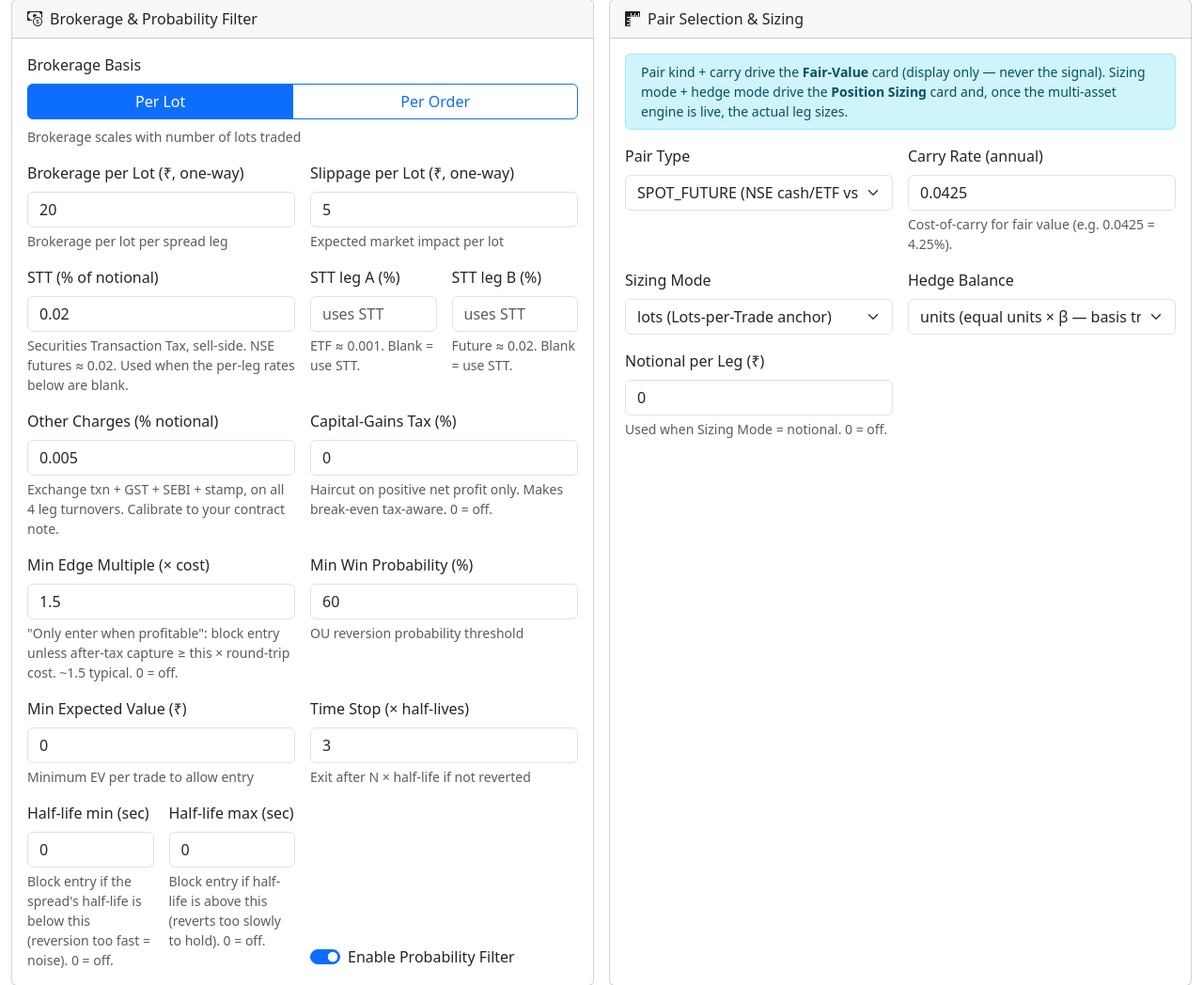
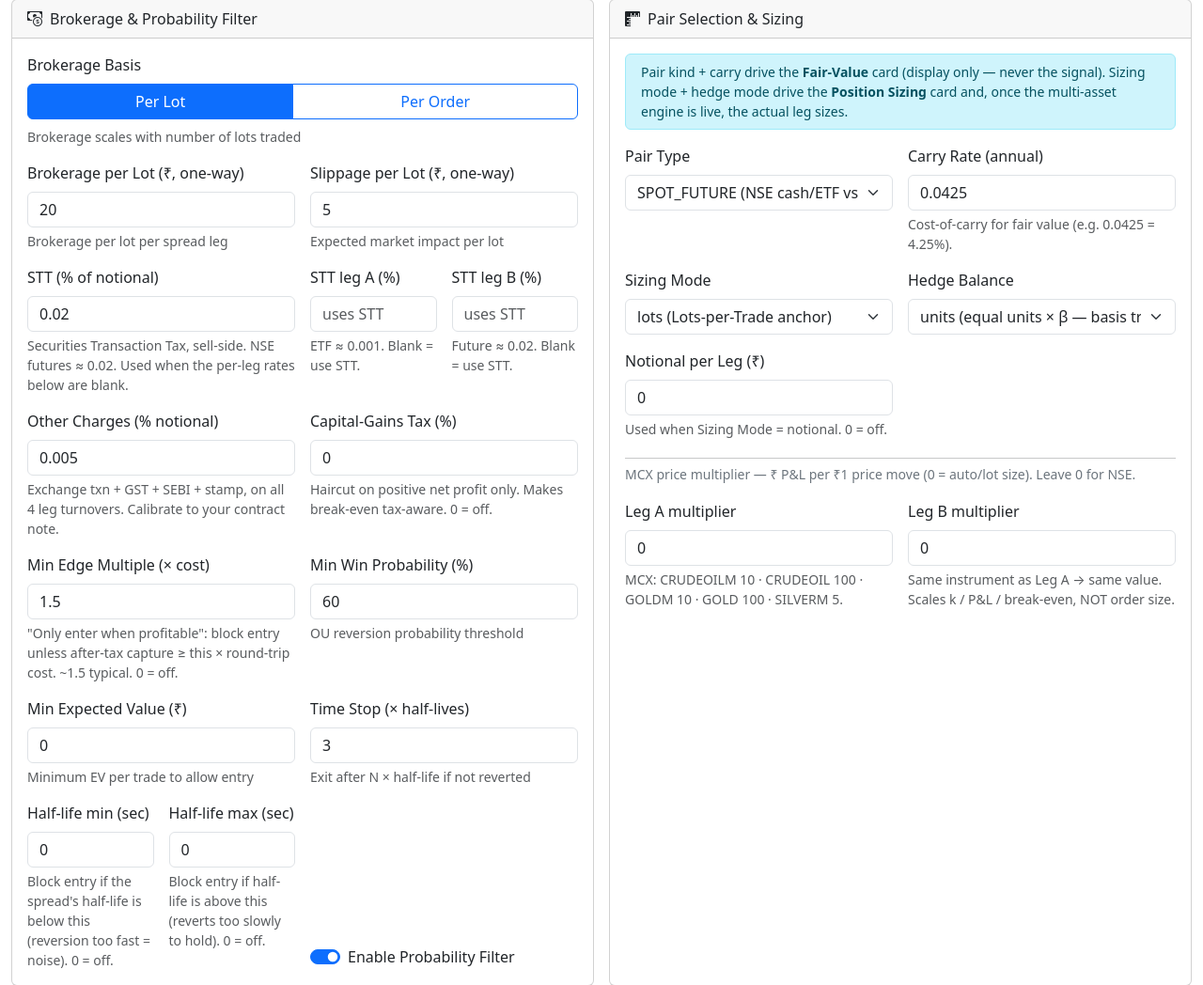
Before and after one commit to ajoxf/arrow-statarb, a Flask app: page /settings in a window 1280 px wide. Shown: the part 2008-3056 px from the top of the page at 94% size. Run offline with Flask 3, Linux system fonts and the light colour scheme; data that the repository does not hold is empty.

Commit message:
Add MCX price multiplier (fix k=1 for MCX P&L/BE/EV)
MCX reports an order-lot of 1 that is NOT the P&L multiplier, so k, notionals,
break-even, EV and live P&L were understated (e.g. CRUDEOILM showed k=1, should
be 10 barrels). New pairs.multiplier_a/_b override the P&L price multiplier per
leg WITHOUT changing order quantity (that stays on the broker lot size):
- _price_multiplier(leg): config override if >0 else broker lot size. Feeds
  _lot_multiplier (algo P&L/BE/EV), /api/pair-analytics and /api/engine/shadow
  (k, notionals). NSE unaffected (leave 0 = auto).
- Settings: pairs.multiplier_a/_b in config + /api/settings GET/POST + Pair &
  Sizing card (with common MCX values: CRUDEOILM 10, CRUDEOIL 100, GOLDM 10…).
- Test: override scales k/notional, broker order-lot untouched. 353 tests.

Co-Authored-By: Claude Opus 4.8 <noreply@anthropic.com>
Claude-Session: https://claude.ai/code/session_014NKUxSD6a4kWARC2XAANxb

```diff
--- a/arrow_statarb/web/app.py
+++ b/arrow_statarb/web/app.py
@@ -717,15 +717,29 @@ def create_app(config: Optional[Config] = None) -> Tuple[Flask, SocketIO]:
         except Exception:
             return 1.0
 
+    def _price_multiplier(lk: str) -> float:
+        """₹ of P&L per ₹1 move in the QUOTED price for a leg — the number that
+        turns a spread move into money (k, notionals, break-even, EV, live P&L).
+
+        For NSE the broker lot size already equals this. For MCX the broker
+        reports an order-lot of 1 that is NOT the P&L multiplier, so an explicit
+        pairs.multiplier_a/_b overrides it here. This NEVER changes the order
+        quantity (that uses _resolve_lot_size). 0/unset = auto = broker lot size."""
+        key = "multiplier_a" if lk == "leg_a" else "multiplier_b"
+        override = float(cfg.get(f"pairs.{key}", 0) or 0)
+        if override > 0:
+            return override
+        legs = _read_legs()
+        if lk not in legs:
+            return 1.0
+        return _resolve_lot_size(legs[lk]["segment"], legs[lk]["symbol"])
+
     def _lot_multiplier() -> float:
-        """Spread σ→₹ multiplier = the CONTRACT leg's (leg_b) lot size. The
-        non-1:1 spread is denominated in leg_b price units, and a position holds
-        lots × lot_size_b of it, so P&L = lots × lot_size_b × Δspread. For a
-        same-lot calendar (leg_a lot == leg_b lot) this is unchanged."""
-        legs = _read_legs()
-        if "leg_b" not in legs:
-            return 1.0
-        return _resolve_lot_size(legs["leg_b"]["segment"], legs["leg_b"]["symbol"])
+        """Spread σ→₹ multiplier = the CONTRACT leg's (leg_b) PRICE multiplier.
+        The spread is denominated in leg_b price units, and a position holds
+        lots × multiplier_b of it, so P&L = lots × multiplier_b × Δspread. Uses
+        the MCX-aware price multiplier (config override, else the lot size)."""
+        return _price_multiplier("leg_b")
 
     def _algo_params() -> Dict:
         s = cfg.section("signal")
@@ -1299,7 +1313,7 @@ def create_app(config: Optional[Config] = None) -> Tuple[Flask, SocketIO]:
                     pass
             return None
 
-        contract_a, contract_b = _cs("leg_a"), _cs("leg_b")
+        contract_a, contract_b = _price_multiplier("leg_a"), _price_multiplier("leg_b")
         pairs = cfg.section("pairs")
         asset_cfg = {
             "pair_type": pairs.get("pair_type", "SPOT_FUTURE"),
@@ -1403,7 +1417,7 @@ def create_app(config: Optional[Config] = None) -> Tuple[Flask, SocketIO]:
                 return float(broker.resolve_lot_size(legs[lk]["segment"], legs[lk]["symbol"]))
             except Exception:
                 return 1.0
-        contract_a, contract_b = _cs("leg_a"), _cs("leg_b")
+        contract_a, contract_b = _price_multiplier("leg_a"), _price_multiplier("leg_b")
         pairs = cfg.section("pairs")
         size = None
         if la and lb:
@@ -1921,6 +1935,8 @@ def create_app(config: Optional[Config] = None) -> Tuple[Flask, SocketIO]:
                     "sizing_mode": pa.get("sizing_mode", "lots"),
                     "hedge_mode": pa.get("hedge_mode", "units"),
                     "notional_per_leg_inr": pa.get("notional_per_leg_inr", 0),
+                    "multiplier_a": pa.get("multiplier_a", 0),
+                    "multiplier_b": pa.get("multiplier_b", 0),
                 },
                 "risk": {
                     "lots_per_trade": r.get("lots_per_trade", 1),
@@ -2124,7 +2140,8 @@ def create_app(config: Optional[Config] = None) -> Tuple[Flask, SocketIO]:
         for k in ("sizing_mode", "hedge_mode"):
             if k in pad:
                 pa[k] = str(pad[k] or "")
-        for k, d in (("risk_free_rate", 0.0425), ("notional_per_leg_inr", 0.0)):
+        for k, d in (("risk_free_rate", 0.0425), ("notional_per_leg_inr", 0.0),
+                     ("multiplier_a", 0.0), ("multiplier_b", 0.0)):
             if k in pad:
                 pa[k] = _num(pad[k], d)
 
--- a/arrow_statarb/web/templates/settings.html
+++ b/arrow_statarb/web/templates/settings.html
@@ -341,6 +341,17 @@
                         <label class="form-label">Notional per Leg (₹)</label>
                         <input type="number" step="1000" class="form-control" id="p-notional">
                         <div class="form-text">Used when Sizing Mode = notional. 0 = off.</div>
+                    </div>
+                    <div class="col-12"><hr class="my-1"><small class="text-secondary">MCX price multiplier — ₹ P&amp;L per ₹1 price move (0 = auto/lot size). Leave 0 for NSE.</small></div>
+                    <div class="col-md-6">
+                        <label class="form-label">Leg A multiplier</label>
+                        <input type="number" step="1" class="form-control" id="p-mult-a" placeholder="0 = auto">
+                        <div class="form-text">MCX: CRUDEOILM 10 · CRUDEOIL 100 · GOLDM 10 · GOLD 100 · SILVERM 5.</div>
+                    </div>
+                    <div class="col-md-6">
+                        <label class="form-label">Leg B multiplier</label>
+                        <input type="number" step="1" class="form-control" id="p-mult-b" placeholder="0 = auto">
+                        <div class="form-text">Same instrument as Leg A → same value. Scales k / P&amp;L / break-even, NOT order size.</div>
                     </div>
                 </div>
             </div>
@@ -963,6 +974,8 @@
             _set('p-sizingmode', s.pairs.sizing_mode);
             _set('p-hedgemode', s.pairs.hedge_mode);
             _set('p-notional', s.pairs.notional_per_leg_inr);
+            _set('p-mult-a', s.pairs.multiplier_a);
+            _set('p-mult-b', s.pairs.multiplier_b);
         }
         if (s.costs) {
             _setChk('c-useseg', s.costs.use_segment_costs);
@@ -1116,6 +1129,8 @@
                 sizing_mode: document.getElementById('p-sizingmode').value,
                 hedge_mode: document.getElementById('p-hedgemode').value,
                 notional_per_leg_inr: +document.getElementById('p-notional').value,
+                multiplier_a: +document.getElementById('p-mult-a').value,
+                multiplier_b: +document.getElementById('p-mult-b').value,
             },
             telegram: {
                 enabled: document.getElementById('tg-enabled').checked,
--- a/config/settings.example.yaml
+++ b/config/settings.example.yaml
@@ -49,6 +49,16 @@ pairs:
   sizing_mode: lots           # lots (CLIP_LOTS anchor) | notional (₹ per leg)
   hedge_mode: units           # units (equal units × β) | notional (equal money)
   notional_per_leg_inr: 0     # ₹ per leg when sizing_mode = notional (0 = off)
+  # ── MCX price multiplier ────────────────────────────────────────────────
+  # ₹ of P&L per ₹1 move in the QUOTED price = the contract's size in the
+  # quote's unit. NSE lot size already equals this (NIFTY 75 = 75), so leave
+  # these 0 (= auto, use the broker lot size). MCX reports an order-lot of 1
+  # that is NOT the P&L multiplier, so SET it per leg:
+  #   CRUDEOILM 10 · CRUDEOIL 100 · GOLDM 10 · GOLD 100 · SILVERM 5 · NATURALGAS 1250
+  # This scales k, notionals, break-even, EV and live P&L — NOT the order
+  # quantity (that stays on the broker lot size). 0 = auto.
+  multiplier_a: 0
+  multiplier_b: 0
 
 # Signal — the single server-side source of truth (algo AND dashboard read it).
 signal:
```
Also changed, not shown: tests/test_web.py (+18 -0 lines).
